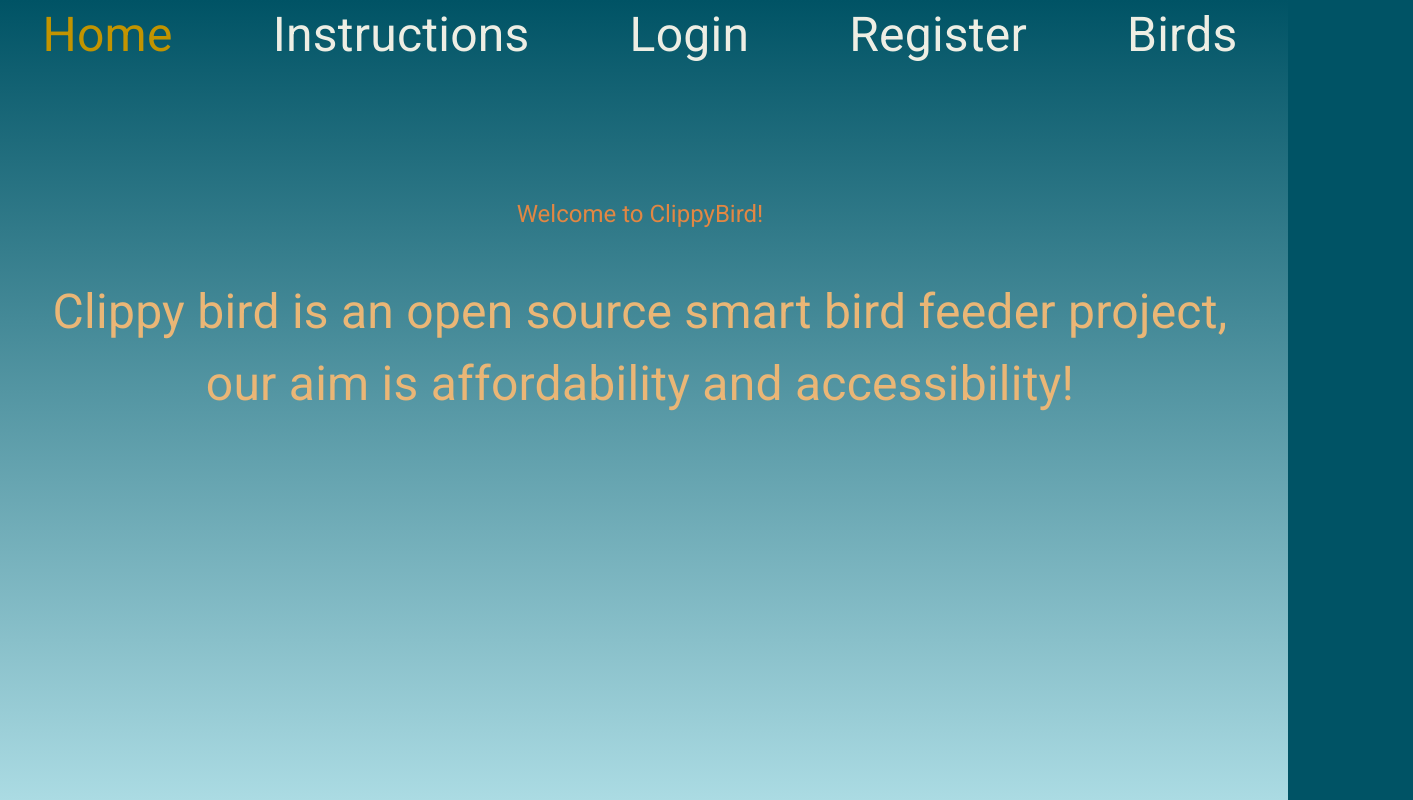
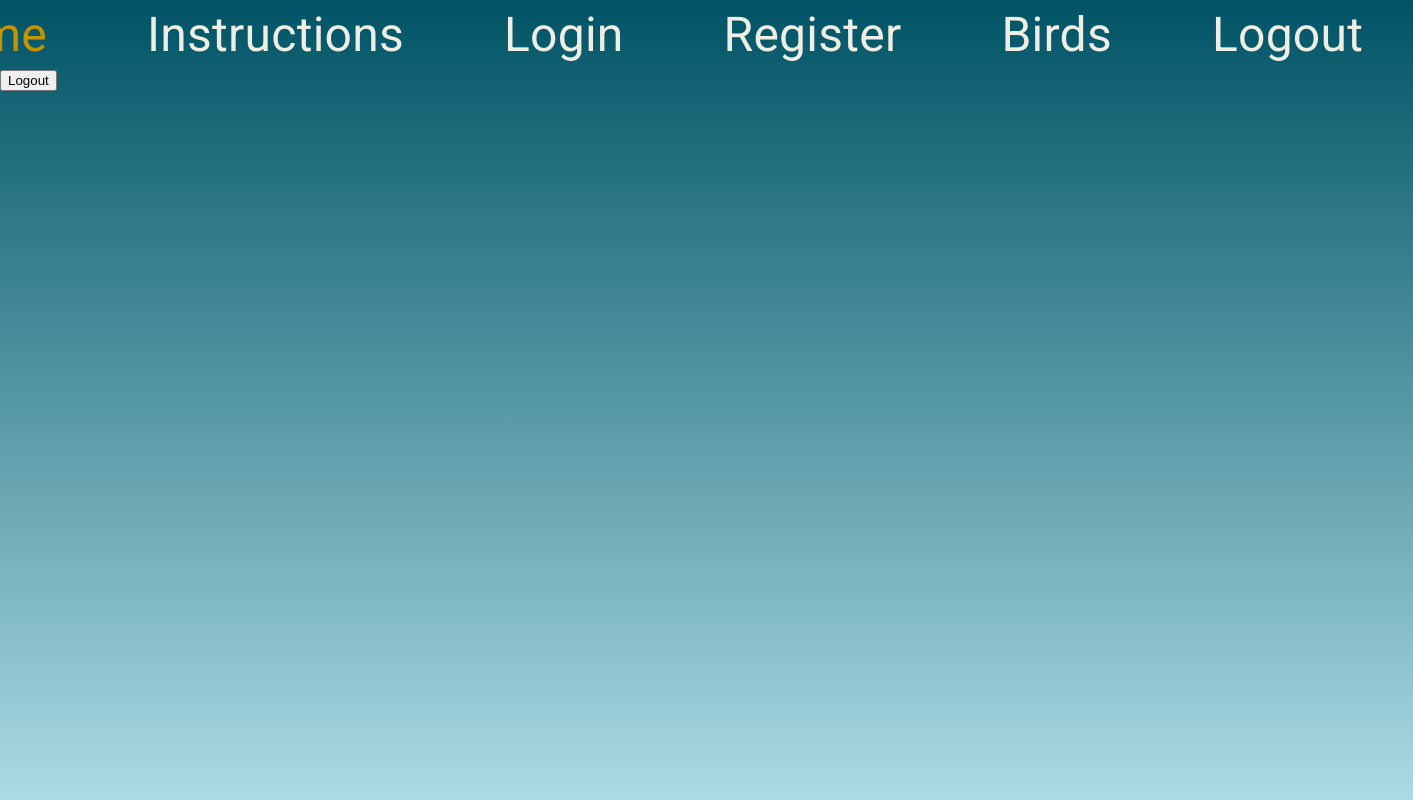
Before and after one commit to kellysun0124/ClippyBird, an Angular app in the folder FrontEnd/: page /logout in a window 1280 px wide. Before the commit this address led to /. Shown: the whole page, 1413 px wide, since content can reach past the window. Built offline with nearby package versions, Linux system fonts and the light colour scheme.

Commit message:
added logout button

```diff
--- a/FrontEnd/src/app/app-routing.module.ts
+++ b/FrontEnd/src/app/app-routing.module.ts
@@ -5,6 +5,7 @@ import { LoginComponent } from './components/login/login.component';
 import { RegisterComponent } from './components/register/register.component';
 import { InstructionsComponent } from './components/instructions';
 import { UserBirdsComponent } from './components/user-birds/user-birds.component';
+import { LogoutComponent } from './components/logout/logout.component';
 
 
 
@@ -14,6 +15,7 @@ const routes: Routes = [
   { path: 'register', component: RegisterComponent},
   { path: 'instructions', component: InstructionsComponent},
   { path: 'user-birds', component: UserBirdsComponent},
+  { path: 'logout', component: LogoutComponent},
 
   //redirects to home by default
   { path: '**', redirectTo: ''}
--- a/FrontEnd/src/app/app.module.ts
+++ b/FrontEnd/src/app/app.module.ts
@@ -16,6 +16,7 @@ import { MatCardModule } from '@angular/material/card';
 import { FormsModule } from '@angular/forms';
 import { MatButtonModule } from '@angular/material/button';
 import { HttpClientModule } from '@angular/common/http';
+import { LogoutComponent } from './components/logout/logout.component';
 
 
 
@@ -28,7 +29,8 @@ import { HttpClientModule } from '@angular/common/http';
     RegisterComponent,
     InstructionsComponent,
     UserBirdsComponent,
-    HomeComponent
+    HomeComponent,
+    LogoutComponent
   ],
   imports: [
     BrowserModule,
--- /dev/null
+++ b/FrontEnd/src/app/components/logout/logout.component.html
@@ -0,0 +1,5 @@
+<form (ngSubmit)="logout()">
+    <button type="submit">
+        Logout
+    </button>
+</form>
--- /dev/null
+++ b/FrontEnd/src/app/components/logout/logout.component.ts
@@ -0,0 +1,20 @@
+import { Component } from '@angular/core';
+import { Router } from '@angular/router';
+import { AuthService } from '../services/auth.service';
+
+@Component({
+  selector: 'app-logout',
+  templateUrl: './logout.component.html',
+  styleUrl: './logout.component.css'
+})
+export class LogoutComponent {
+  constructor(
+    private authService: AuthService,
+    private router: Router
+  ) {}
+
+  logout() {
+    this.authService.logout();
+    this.router.navigate(['/'])
+  }
+}
--- a/FrontEnd/src/app/components/services/auth.service.ts
+++ b/FrontEnd/src/app/components/services/auth.service.ts
@@ -22,4 +22,8 @@ export class AuthService {
   getLoggedInUser() {
     return this.loggedInUser;
   }
+
+  logout() {
+    this.loggedInUser = null;
+  }
 }
--- a/FrontEnd/src/app/layouts/header/header.component.html
+++ b/FrontEnd/src/app/layouts/header/header.component.html
@@ -15,6 +15,9 @@
     <a class="nav-link" routerLink="/user-birds">
       <span class="nav-item">Birds</span>
     </a>
+    <a class="nav-link" routerLink="/logout">
+      <span class="nav-item">Logout</span>
+    </a>
   </div>
   <div class="navbar-actions">
     <!-- Add login/logout buttons or user-related actions here -->
```
Also changed, not shown: FrontEnd/src/app/components/logout/logout.component.css (added), 1 other file (tests, documents, lock files or other folders).
